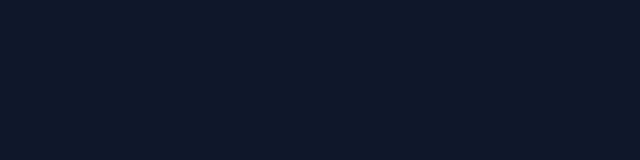
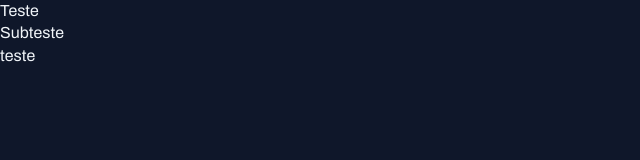
Before and after one commit to Caio-Vinicius-Almeida/Portal-de-noticias-Rocketseat, a plain HTML site: page index.html in a window 1280 px wide. Shown: the whole page, without its empty margins (0-640 px from the left). Drawn offline with Linux system fonts and the light colour scheme.

Commit message:
Aplicando as fontes no projeto

```diff
--- a/index.html
+++ b/index.html
@@ -6,5 +6,9 @@
     <title>Portal de notícias</title>
     <link rel="stylesheet" href="./src/styles/index.css" />
   </head>
-  <body></body>
+  <body>
+    <h1>Teste</h1>
+    <h2>Subteste</h2>
+    <a href="">teste</a>
+  </body>
 </html>
--- a/src/styles/globalStyles.css
+++ b/src/styles/globalStyles.css
@@ -12,9 +12,28 @@
   --stroke-color: #1e293b;
   --text-color-primary: #f1f5f9;
   --text-color-secondary: #cbd5e1;
+
+  --font-family: "Archivo", serif;
+  --h1: 800 1.5rem/135% var(--font-family);
+  --h2: 800 1rem/140% var(--font-family);
+  --h3: 800 0.875rem/140% var(--font-family);
+  --text-span: 600 0.875rem/140% var(--font-family);
+  --text: 400 1rem/140% var(--font-family);
+  --text-sm: 400 0.875rem/160% var(--font-family);
 }
 
 body {
   background-color: var(--bg-color);
   color: var(--text-color-primary);
+  font: var(--text);
 }
+
+a:hover {
+  color: var(--brand-color-light);
+}
+
+h1,
+h2,
+h3 {
+  font: inherit;
+}
--- a/src/styles/reset.css
+++ b/src/styles/reset.css
@@ -109,8 +109,11 @@ body {
   line-height: 1;
 }
 ol,
-ul {
+ul,
+a {
   list-style: none;
+  text-decoration: none;
+  color: inherit;
 }
 blockquote,
 q {
```
